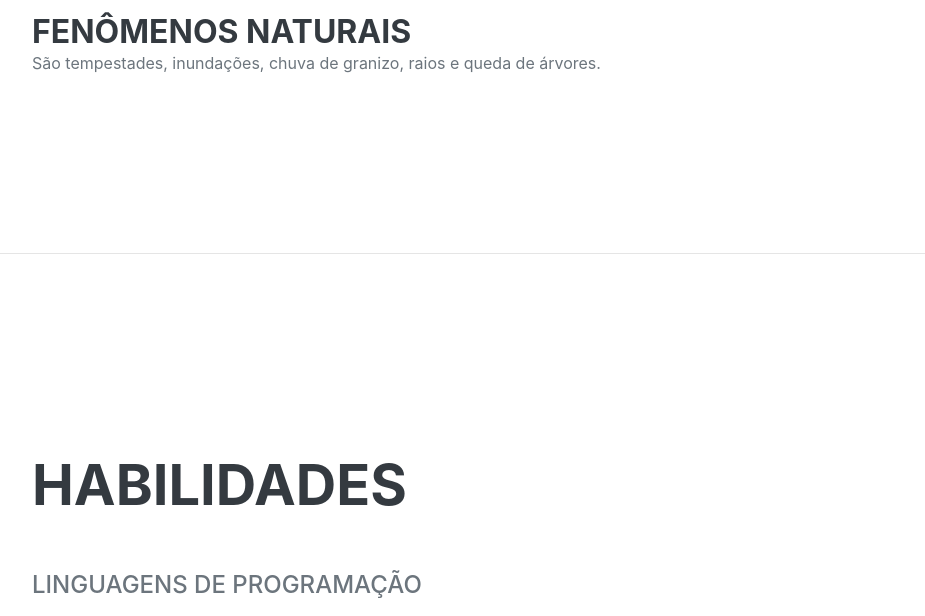
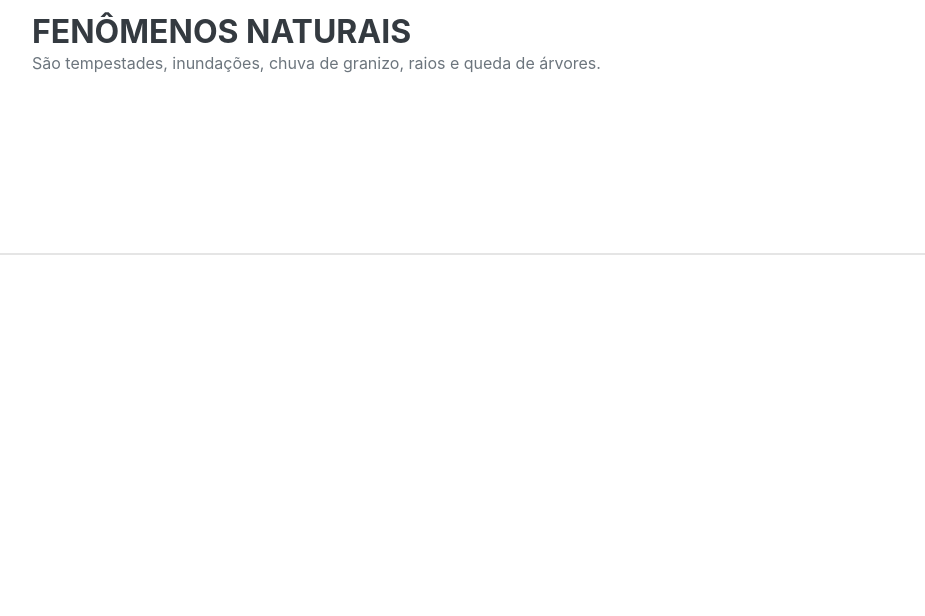
Before and after one commit to GabrielItaqui/gabriel-itaqui-seven, a plain HTML site: page index.html in a window 1280 px wide. Shown: the part 3352-3968 px from the top of the page, without its empty margins (288-1213 px from the left). After the commit the page ends 3607 px from the top, so only its background shows below. Drawn offline with nearby package versions, Linux system fonts and the light colour scheme; a script that the page names is missing; a web font is replaced by a local one.

```diff
--- a/index.html
+++ b/index.html
@@ -122,7 +122,7 @@
             </section>
             <hr class="m-0" />
             <!-- Skills-->
-            <section class="resume-section" id="skills">
+            <!-- <section class="resume-section" id="skills">
                 <div class="resume-section-content">
                     <h2 class="mb-5">Habilidades</h2>
                     <div class="subheading mb-3">Linguagens de programação</div>
@@ -149,7 +149,7 @@
                         </li>
                     </ul>
                 </div>
-            </section>
+            </section> -->
             <hr class="m-0" />
         <!-- Bootstrap core JS-->
         <script src="https://cdnjs.cloudflare.com/ajax/libs/jquery/3.5.1/jquery.min.js"></script>
```
